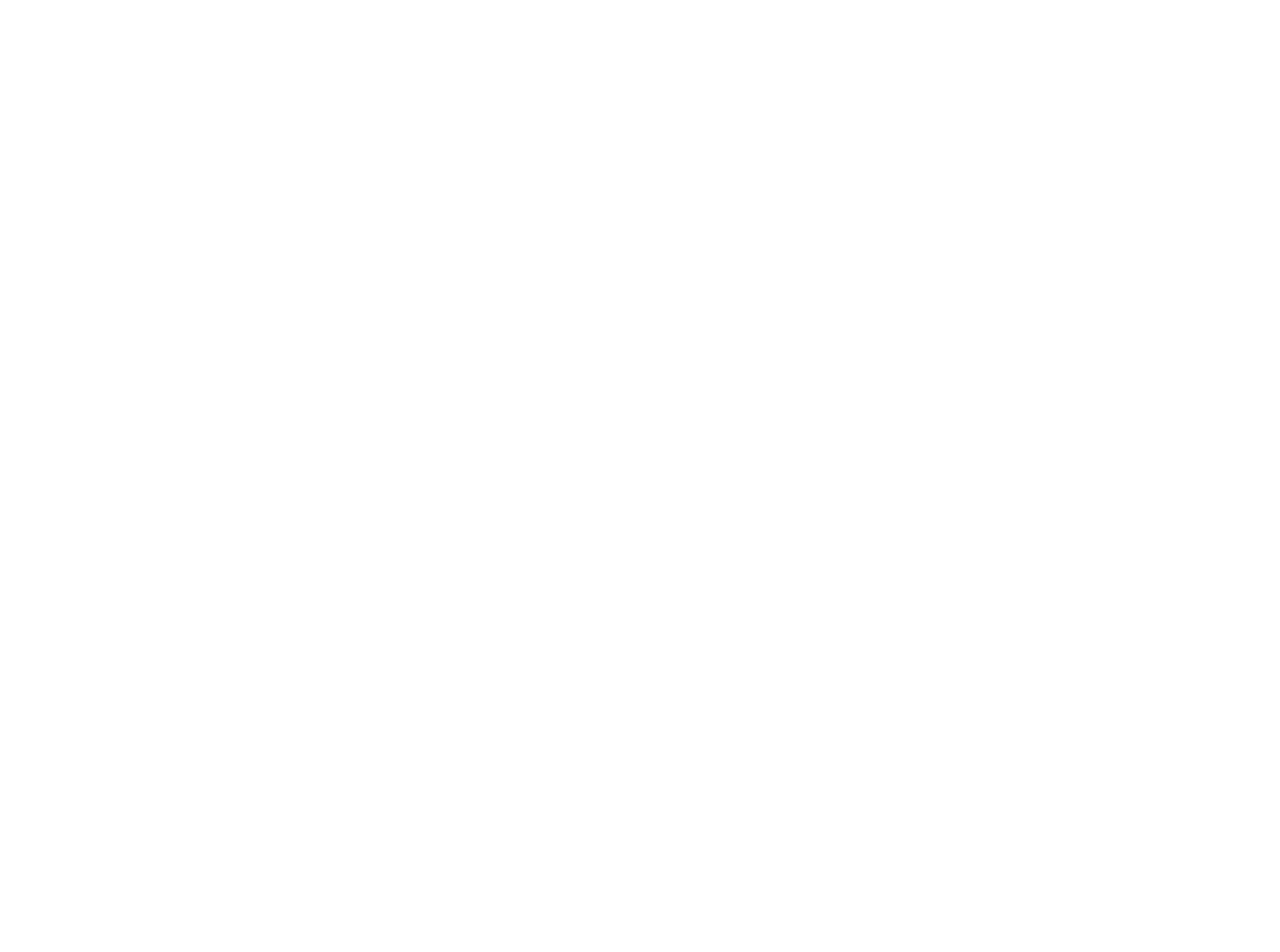
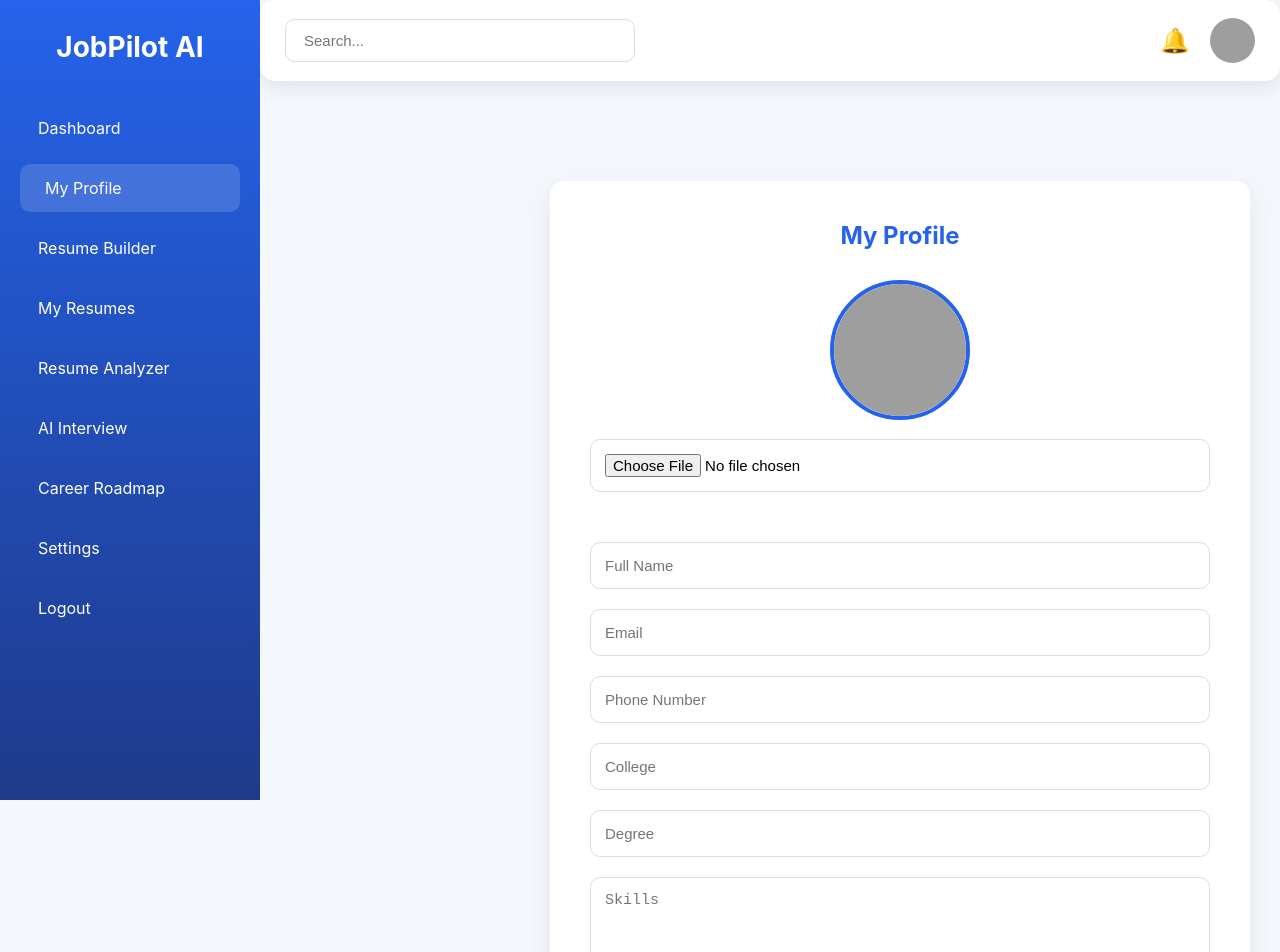
Before and after one commit to Harsh-1977/jobpilot-ai, a React (Create React App) app: page /profile in a window 1280 px wide. Before the commit this address had no page. Shown: the top 952 px of the page. Before the commit the page ends 800 px from the top, so only its background shows below. Built offline with nearby package versions, Linux system fonts and the light colour scheme; grey boxes are pictures that could not be loaded.

Commit message:
Resume builder page

```diff
--- a/src/App.js
+++ b/src/App.js
@@ -7,7 +7,9 @@ import Contact from "./pages/Contact";
 import Login from "./pages/Login";
 import Register from "./pages/Register";
 import ForgotPassword from "./pages/ForgotPassword";
-import Dashboard from "./pages/Dashboard/Dashboard.js";
+import Dashboard from "./pages/Dashboard/Dashboard";
+import Profile from "./pages/Profile/Profile";
+import ResumeBuilder from "./pages/ResumeBuilder/ResumeBuilder";
 
 function App() {
   return (
@@ -15,13 +17,14 @@ function App() {
       <Routes>
         <Route path="/" element={<Home />} />
         <Route path="/about" element={<About />} />
-        {/* <Route path="/features" element={<Features />} /> */}
         <Route path="/contact" element={<Contact />} />
         <Route path="/login" element={<Login />} />
         <Route path="/register" element={<Register />} />
         <Route path="/forgot-password" element={<ForgotPassword />} />
 
         <Route path="/dashboard" element={<Dashboard />} />
+        <Route path="/profile" element={<Profile />} />
+        <Route path="/resume-builder" element={<ResumeBuilder />} />
       </Routes>
     </BrowserRouter>
   );
--- a/src/components/login/LoginForm.js
+++ b/src/components/login/LoginForm.js
@@ -72,7 +72,7 @@ function LoginForm() {
       alert(response.data.message);
 
       // Redirect to Home Page
-      navigate("/");
+      navigate("/Dashboard");
 
     } catch (error) {
 
--- /dev/null
+++ b/src/layouts/DashboardLayout.css
@@ -0,0 +1,22 @@
+.dashboard-layout{
+    display:flex;
+    min-height:100vh;
+    background:#f4f7fc;
+}
+
+.dashboard-main{
+    flex:1;
+    margin-left:260px;
+}
+
+.dashboard-content{
+    padding:30px;
+}
+
+@media(max-width:992px){
+
+.dashboard-main{
+    margin-left:0;
+}
+
+}
--- /dev/null
+++ b/src/layouts/DashboardLayout.js
@@ -0,0 +1,25 @@
+import Sidebar from "../components/Dashboard/Sidebar";
+import Topbar from "../components/Dashboard/Topbar";
+import "./DashboardLayout.css";
+
+function DashboardLayout({ children }) {
+  return (
+    <div className="dashboard-layout">
+
+      <Sidebar />
+
+      <div className="dashboard-main">
+
+        <Topbar />
+
+        <div className="dashboard-content">
+          {children}
+        </div>
+
+      </div>
+
+    </div>
+  );
+}
+
+export default DashboardLayout;
--- /dev/null
+++ b/src/pages/Profile/Profile.css
@@ -0,0 +1,76 @@
+.profile-container{
+
+    max-width:800px;
+    margin:40px auto;
+    background:white;
+    padding:40px;
+    border-radius:15px;
+    box-shadow:0 10px 30px rgba(0,0,0,.08);
+
+}
+
+.profile-container h2{
+
+    text-align:center;
+    margin-bottom:30px;
+    color:#2563eb;
+
+}
+
+.profile-image{
+
+    text-align:center;
+    margin-bottom:30px;
+
+}
+
+.profile-image img{
+
+    width:140px;
+    height:140px;
+    border-radius:50%;
+    object-fit:cover;
+    margin-bottom:15px;
+    border:4px solid #2563eb;
+
+}
+
+.profile-container input,
+.profile-container textarea{
+
+    width:100%;
+    padding:14px;
+    margin-bottom:20px;
+    border:1px solid #ddd;
+    border-radius:10px;
+    font-size:15px;
+    outline:none;
+
+}
+
+.profile-container input:focus,
+.profile-container textarea:focus{
+
+    border-color:#2563eb;
+
+}
+
+.profile-container button{
+
+    width:100%;
+    padding:15px;
+    background:#2563eb;
+    color:white;
+    border:none;
+    border-radius:10px;
+    cursor:pointer;
+    font-size:16px;
+    transition:.3s;
+
+}
+
+.profile-container button:hover{
+
+    background:#1d4ed8;
+
+}
--- /dev/null
+++ b/src/pages/Profile/Profile.js
@@ -0,0 +1,122 @@
+import React, { useState } from "react";
+import DashboardLayout from "../../layouts/DashboardLayout";
+import "./Profile.css";
+
+function Profile() {
+  const [profile, setProfile] = useState({
+    name: "",
+    email: "",
+    phone: "",
+    college: "",
+    degree: "",
+    skills: "",
+    image: null,
+  });
+
+  const [preview, setPreview] = useState(
+    "https://i.pravatar.cc/150?img=12"
+  );
+
+  const handleChange = (e) => {
+    setProfile({
+      ...profile,
+      [e.target.name]: e.target.value,
+    });
+  };
+
+  const handleImage = (e) => {
+    const file = e.target.files[0];
+
+    if (file) {
+      setProfile({
+        ...profile,
+        image: file,
+      });
+
+      setPreview(URL.createObjectURL(file));
+    }
+  };
+
+  const handleSubmit = (e) => {
+    e.preventDefault();
+
+    console.log(profile);
+
+    // API Integration will come later
+    alert("Profile Updated Successfully");
+  };
+
+  return (
+    <DashboardLayout>
+      <div className="profile-container">
+        <h2>My Profile</h2>
+
+        <form onSubmit={handleSubmit}>
+          <div className="profile-image">
+            <img src={preview} alt="Profile" />
+
+            <input
+              type="file"
+              accept="image/*"
+              onChange={handleImage}
+            />
+          </div>
+
+          <input
+            type="text"
+            name="name"
+            placeholder="Full Name"
+            value={profile.name}
+            onChange={handleChange}
+          />
+
+          <input
+            type="email"
+            name="email"
+            placeholder="Email"
+            value={profile.email}
+            onChange={handleChange}
+          />
+
+          <input
+            type="text"
+            name="phone"
+            placeholder="Phone Number"
+            value={profile.phone}
+            onChange={handleChange}
+          />
+
+          <input
+            type="text"
+            name="college"
+            placeholder="College"
+            value={profile.college}
+            onChange={handleChange}
+          />
+
+          <input
+            type="text"
+            name="degree"
+            placeholder="Degree"
+            value={profile.degree}
+            onChange={handleChange}
+          />
+
+          <textarea
+            rows="4"
+            name="skills"
+            placeholder="Skills"
+            value={profile.skills}
+            onChange={handleChange}
+          />
+
+          <button type="submit">
+            Update Profile
+          </button>
+        </form>
+      </div>
+    </DashboardLayout>
+  );
+}
+
+export default Profile;
--- /dev/null
+++ b/src/pages/ResumeBuilder/ResumeBuilder.css
@@ -0,0 +1,54 @@
+.resume-container{
+    max-width:900px;
+    margin:30px auto;
+    background:white;
+    padding:35px;
+    border-radius:15px;
+    box-shadow:0 10px 25px rgba(0,0,0,.08);
+}
+
+.resume-container h2{
+    text-align:center;
+    color:#2563eb;
+    margin-bottom:30px;
+}
+
+.resume-container input,
+.resume-container textarea{
+
+    width:100%;
+    padding:15px;
+    margin-bottom:18px;
+    border:1px solid #ddd;
+    border-radius:10px;
+    outline:none;
+    font-size:15px;
+
+}
+
+.resume-container input:focus,
+.resume-container textarea:focus{
+
+    border-color:#2563eb;
+
+}
+
+.resume-container button{
+
+    width:100%;
+    padding:15px;
+    border:none;
+    border-radius:10px;
+    background:#2563eb;
+    color:white;
+    font-size:16px;
+    cursor:pointer;
+    transition:.3s;
+
+}
+
+.resume-container button:hover{
+
+    background:#1d4ed8;
+
+}
--- /dev/null
+++ b/src/pages/ResumeBuilder/ResumeBuilder.js
@@ -0,0 +1,116 @@
+import React, { useState } from "react";
+import DashboardLayout from "../../layouts/DashboardLayout";
+import "./ResumeBuilder.css";
+
+function ResumeBuilder() {
+  const [resume, setResume] = useState({
+    fullName: "",
+    email: "",
+    phone: "",
+    address: "",
+    summary: "",
+    education: "",
+    skills: "",
+    projects: "",
+    experience: ""
+  });
+
+  const handleChange = (e) => {
+    setResume({
+      ...resume,
+      [e.target.name]: e.target.value,
+    });
+  };
+
+  const handleSubmit = (e) => {
+    e.preventDefault();
+
+    console.log(resume);
+
+    // Save API will be added later
+    alert("Resume Saved Successfully!");
+  };
+
+  return (
+    <DashboardLayout>
+      <div className="resume-container">
+
+        <h2>Resume Builder</h2>
+
+        <form onSubmit={handleSubmit}>
+
+          <input
+            type="text"
+            name="fullName"
+            placeholder="Full Name"
+            onChange={handleChange}
+          />
+
+          <input
+            type="email"
+            name="email"
+            placeholder="Email"
+            onChange={handleChange}
+          />
+
+          <input
+            type="text"
+            name="phone"
+            placeholder="Phone Number"
+            onChange={handleChange}
+          />
+
+          <input
+            type="text"
+            name="address"
+            placeholder="Address"
+            onChange={handleChange}
+          />
+
+          <textarea
+            rows="4"
+            name="summary"
+            placeholder="Professional Summary"
+            onChange={handleChange}
+          />
+
+          <textarea
+            rows="4"
+            name="education"
+            placeholder="Education"
+            onChange={handleChange}
+          />
+
+          <textarea
+            rows="4"
+            name="skills"
+            placeholder="Skills"
+            onChange={handleChange}
+          />
+
+          <textarea
+            rows="4"
+            name="projects"
+            placeholder="Projects"
+            onChange={handleChange}
+          />
+
+          <textarea
+            rows="4"
+            name="experience"
+            placeholder="Work Experience"
+            onChange={handleChange}
+          />
+
+          <button type="submit">
+            Save Resume
+          </button>
+
+        </form>
+
+      </div>
+    </DashboardLayout>
+  );
+}
+
+export default ResumeBuilder;
```
